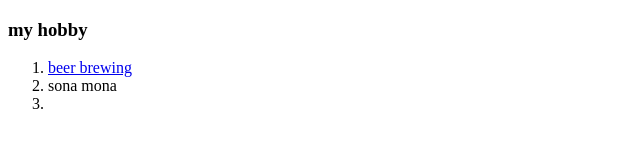
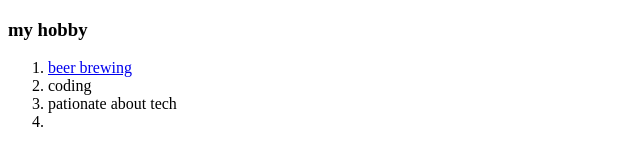
Before and after one commit to AdityaSinghBhumihar/hello-world, a plain HTML site: page hobbies.html in a window 1280 px wide. Shown: the whole page, without its empty margins (0-640 px from the left). Drawn offline with Linux system fonts and the light colour scheme.

Commit message:
Update hobbies.html

```diff
--- a/hobbies.html
+++ b/hobbies.html
@@ -10,7 +10,8 @@
     <ol>
     <li><a href="
         Notes - https://drive.google.com/drive/folders/1wfNTKinBAV6CCxaI5lfSnnRFAYpy0uEl?usp=share_link">beer brewing</a></li>
-    <li>sona mona</li>
+    <li>coding</li>
+    <li>pationate about tech</li>
     <li><a href=#</li>
     </ol>
 
```
